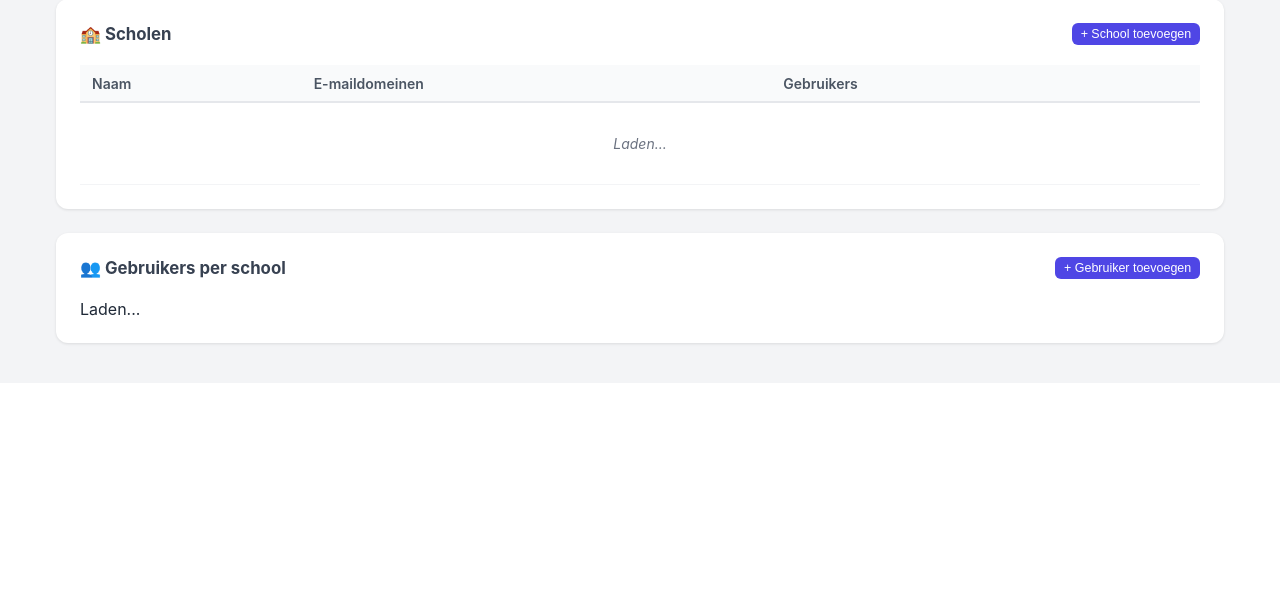
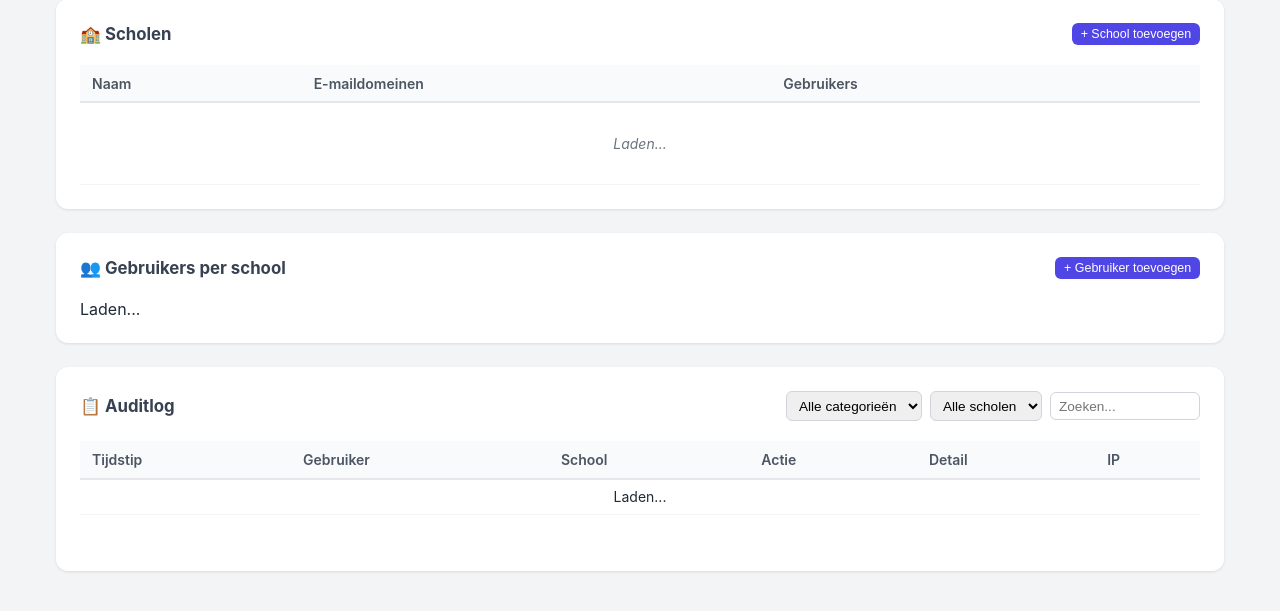
Before and after one commit to scholengroep5/leerdoelen_tracker, a Flask app: template backend/templates/scholengroep_ict.html in a window 1280 px wide. Shown: the part 488-1099 px from the top of the page. Before the commit the page ends 835 px from the top, so only its background shows below. Run offline with Flask 3, Linux system fonts and the light colour scheme; the template is opened without the code that fills it, so the values that code supplies are empty.

Commit message:
add class managament and auditlogs to webUI

```diff
--- a/backend/templates/scholengroep_ict.html
+++ b/backend/templates/scholengroep_ict.html
@@ -190,6 +190,51 @@
             <button class="btn btn-primary btn-sm" onclick="openModal('addUser')">+ Gebruiker toevoegen</button>
         </div>
         <div class="schools-grid" id="schoolsGrid">Laden...</div>
+    </div>
+
+    <!-- Auditlog -->
+    <div class="section">
+        <div class="section-header">
+            <h2>📋 Auditlog</h2>
+            <div style="display:flex;gap:.5rem;align-items:center;flex-wrap:wrap;">
+                <select id="auditCategory" onchange="loadAuditLog()"
+                    style="padding:.35rem .5rem;border:1px solid var(--gray-300);border-radius:6px;font-size:.85rem;">
+                    <option value="">Alle categorieën</option>
+                    <option value="auth">Aanmeldingen</option>
+                    <option value="user">Gebruikers</option>
+                    <option value="school">Scholen</option>
+                    <option value="class">Klassen</option>
+                    <option value="assessment">Beoordelingen</option>
+                    <option value="system">Systeem</option>
+                    <option value="doelen">Leerdoelen</option>
+                </select>
+                <select id="auditSchoolFilter" onchange="loadAuditLog()"
+                    style="padding:.35rem .5rem;border:1px solid var(--gray-300);border-radius:6px;font-size:.85rem;">
+                    <option value="">Alle scholen</option>
+                </select>
+                <input id="auditSearch" type="text" placeholder="Zoeken..."
+                    oninput="loadAuditLog()"
+                    style="padding:.35rem .5rem;border:1px solid var(--gray-300);border-radius:6px;font-size:.85rem;width:150px;">
+            </div>
+        </div>
+        <div style="overflow-x:auto;">
+            <table>
+                <thead>
+                    <tr>
+                        <th>Tijdstip</th>
+                        <th>Gebruiker</th>
+                        <th>School</th>
+                        <th>Actie</th>
+                        <th>Detail</th>
+                        <th>IP</th>
+                    </tr>
+                </thead>
+                <tbody id="auditTable">
+                    <tr><td colspan="6" style="text-align:center;color:var(--gray-400);">Laden...</td></tr>
+                </tbody>
+            </table>
+        </div>
+        <div id="auditPager" style="display:flex;gap:.5rem;justify-content:center;padding:1rem;flex-wrap:wrap;"></div>
     </div>
 
 </div>
```
Also changed, not shown: backend/templates/school_ict.html (+47 -0 lines).
